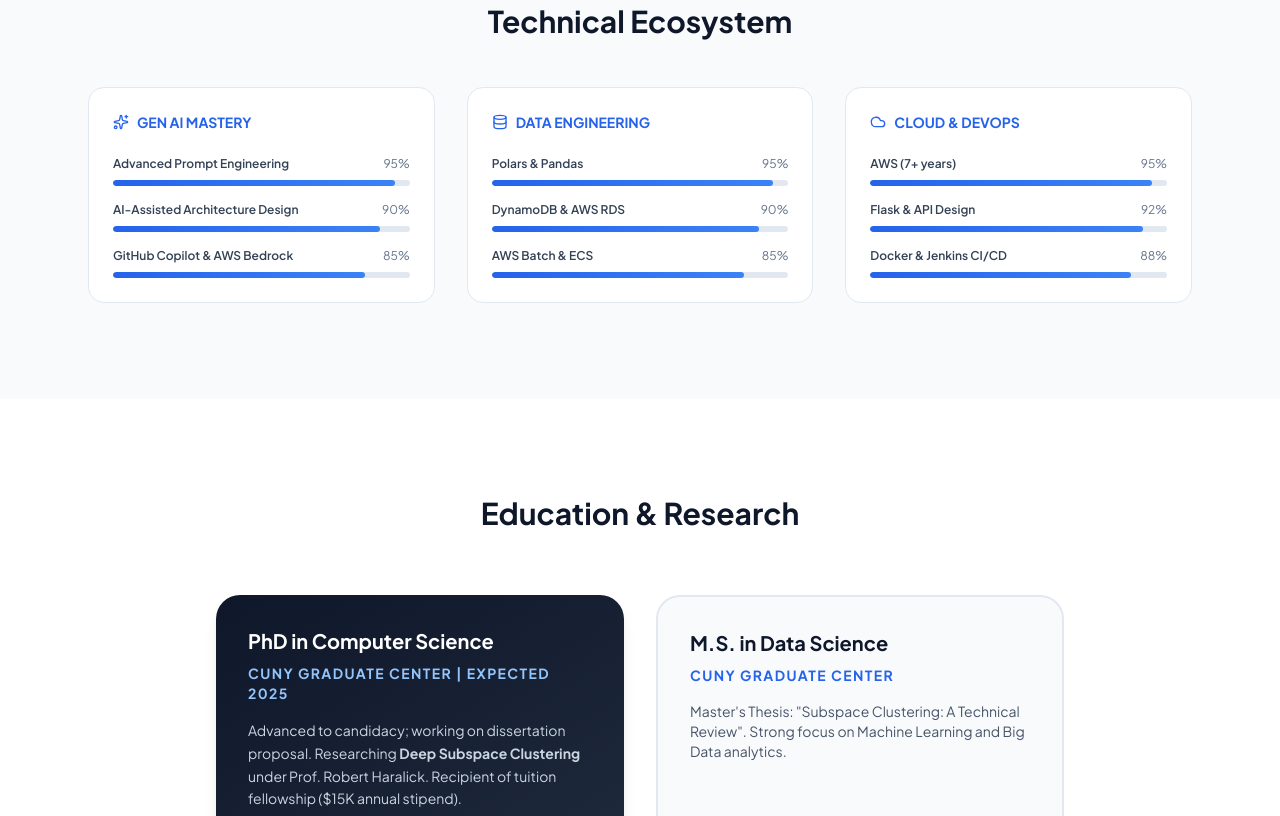
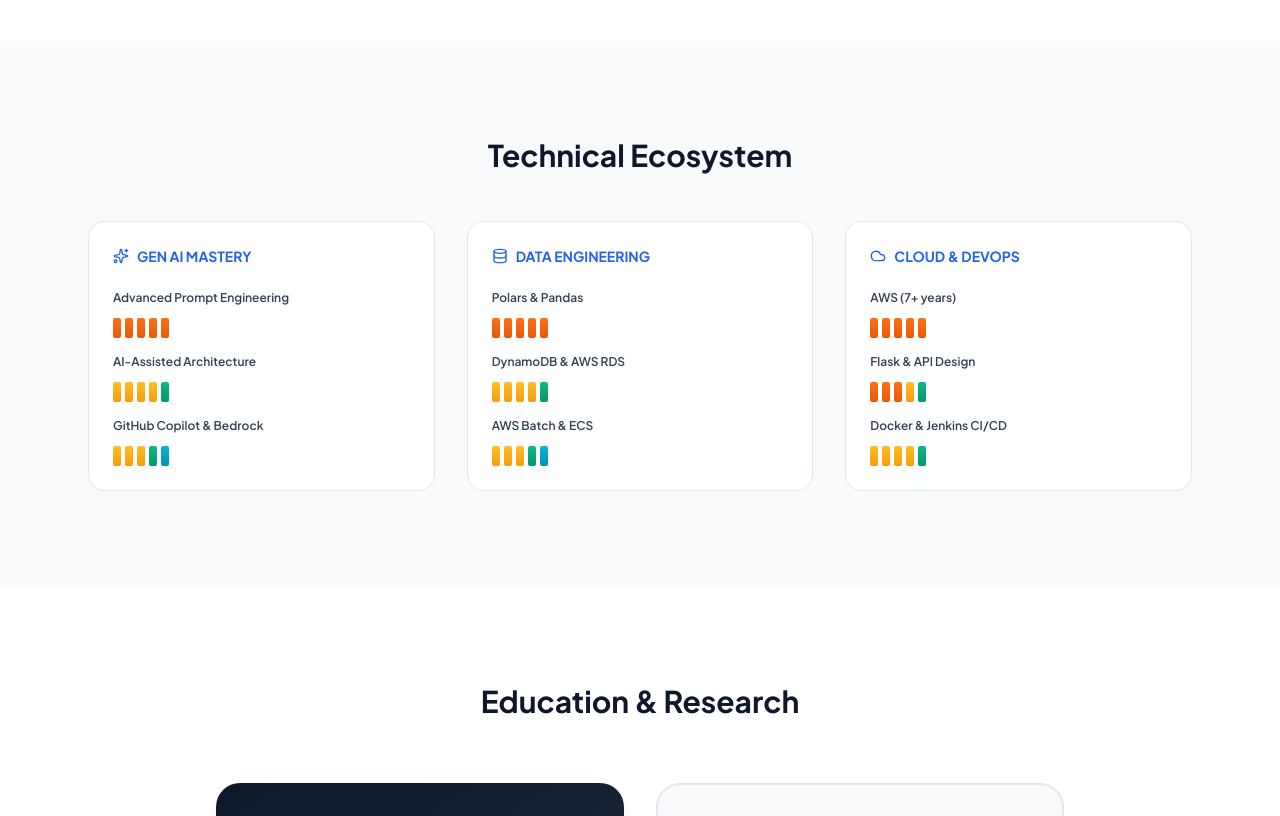
Before and after one commit to vishalbharti1990/vishalbharti1990.github.io, a plain HTML site: page index.html in a window 1280 px wide. Shown: the part 1833-2649 px from the top of the page. Drawn offline with nearby package versions, Linux system fonts and the light colour scheme.

Commit message:
Updated index.html

```diff
--- a/index.html
+++ b/index.html
@@ -26,11 +26,14 @@
         .dark .skill-card:hover { border-color: #3b82f6; }
         .highlight-card { border-left: 4px solid #2563eb; background: linear-gradient(to right, #f8fafc, #ffffff); }
         .dark .highlight-card { border-left: 4px solid #3b82f6; background: linear-gradient(to right, #1e293b, #0f172a); }
-        .skill-level { height: 6px; background: #e2e8f0; border-radius: 3px; overflow: hidden; }
-        .dark .skill-level { background: #334155; }
-        .skill-level-fill { height: 100%; background: linear-gradient(90deg, #2563eb, #3b82f6); border-radius: 3px; }
-        .profile-img { width: 280px; height: 280px; border-radius: 24px; object-fit: cover; border: 4px solid #2563eb; }
-        .dark .profile-img { border-color: #3b82f6; }
+        .skill-heatmap { display: flex; gap: 4px; align-items: flex-end; }
+        .heatmap-tile { width: 8px; height: 20px; border-radius: 2px; transition: all 0.3s ease; cursor: pointer; }
+        .heatmap-tile:hover { transform: scaleY(1.3); }
+        .heat-1 { background: linear-gradient(to bottom, #3b82f6, #2563eb); }
+        .heat-2 { background: linear-gradient(to bottom, #06b6d4, #0891b2); }
+        .heat-3 { background: linear-gradient(to bottom, #10b981, #059669); }
+        .heat-4 { background: linear-gradient(to bottom, #fbbf24, #f59e0b); }
+        .heat-5 { background: linear-gradient(to bottom, #f97316, #ea580c); }
         .theme-toggle { cursor: pointer; padding: 8px; border-radius: 8px; transition: all 0.3s; }
         .theme-toggle:hover { background: rgba(37, 99, 235, 0.1); }
         .dark .theme-toggle:hover { background: rgba(59, 130, 246, 0.1); }
@@ -166,25 +169,40 @@
                     </h4>
                     <div class="space-y-4">
                         <div>
-                            <div class="flex justify-between mb-2">
+                            <div class="flex justify-between mb-3">
                                 <span class="text-xs font-semibold text-slate-700 dark:text-slate-300">Advanced Prompt Engineering</span>
-                                <span class="text-xs text-slate-500 dark:text-slate-400">95%</span>
                             </div>
-                            <div class="skill-level" style="width: 100%"><div class="skill-level-fill" style="width: 95%"></div></div>
+                            <div class="skill-heatmap">
+                                <div class="heatmap-tile heat-5" title="Expert"></div>
+                                <div class="heatmap-tile heat-5" title="Expert"></div>
+                                <div class="heatmap-tile heat-5" title="Expert"></div>
+                                <div class="heatmap-tile heat-5" title="Expert"></div>
+                                <div class="heatmap-tile heat-5" title="Expert"></div>
+                            </div>
                         </div>
                         <div>
-                            <div class="flex justify-between mb-2">
-                                <span class="text-xs font-semibold text-slate-700 dark:text-slate-300">AI-Assisted Architecture Design</span>
-                                <span class="text-xs text-slate-500 dark:text-slate-400">90%</span>
+                            <div class="flex justify-between mb-3">
+                                <span class="text-xs font-semibold text-slate-700 dark:text-slate-300">AI-Assisted Architecture</span>
                             </div>
-                            <div class="skill-level" style="width: 100%"><div class="skill-level-fill" style="width: 90%"></div></div>
+                            <div class="skill-heatmap">
+                                <div class="heatmap-tile heat-4" title="Advanced"></div>
+                                <div class="heatmap-tile heat-4" title="Advanced"></div>
+                                <div class="heatmap-tile heat-4" title="Advanced"></div>
+                                <div class="heatmap-tile heat-4" title="Advanced"></div>
+                                <div class="heatmap-tile heat-3" title="Intermediate"></div>
+                            </div>
                         </div>
                         <div>
-                            <div class="flex justify-between mb-2">
-                                <span class="text-xs font-semibold text-slate-700 dark:text-slate-300">GitHub Copilot & AWS Bedrock</span>
-                                <span class="text-xs text-slate-500 dark:text-slate-400">85%</span>
+                            <div class="flex justify-between mb-3">
+                                <span class="text-xs font-semibold text-slate-700 dark:text-slate-300">GitHub Copilot & Bedrock</span>
                             </div>
-                            <div class="skill-level" style="width: 100%"><div class="skill-level-fill" style="width: 85%"></div></div>
+                            <div class="skill-heatmap">
+                                <div class="heatmap-tile heat-4" title="Advanced"></div>
+                                <div class="heatmap-tile heat-4" title="Advanced"></div>
+                                <div class="heatmap-tile heat-4" title="Advanced"></div>
+                                <div class="heatmap-tile heat-3" title="Intermediate"></div>
+                                <div class="heatmap-tile heat-2" title="Intermediate"></div>
+                            </div>
                         </div>
                     </div>
                 </div>
@@ -195,25 +213,40 @@
                     </h4>
                     <div class="space-y-4">
                         <div>
-                            <div class="flex justify-between mb-2">
+                            <div class="flex justify-between mb-3">
                                 <span class="text-xs font-semibold text-slate-700 dark:text-slate-300">Polars & Pandas</span>
-                                <span class="text-xs text-slate-500 dark:text-slate-400">95%</span>
                             </div>
-                            <div class="skill-level" style="width: 100%"><div class="skill-level-fill" style="width: 95%"></div></div>
+                            <div class="skill-heatmap">
+                                <div class="heatmap-tile heat-5" title="Expert"></div>
+                                <div class="heatmap-tile heat-5" title="Expert"></div>
+                                <div class="heatmap-tile heat-5" title="Expert"></div>
+                                <div class="heatmap-tile heat-5" title="Expert"></div>
+                                <div class="heatmap-tile heat-5" title="Expert"></div>
+                            </div>
                         </div>
                         <div>
-                            <div class="flex justify-between mb-2">
+                            <div class="flex justify-between mb-3">
                                 <span class="text-xs font-semibold text-slate-700 dark:text-slate-300">DynamoDB & AWS RDS</span>
-                                <span class="text-xs text-slate-500 dark:text-slate-400">90%</span>
                             </div>
-                            <div class="skill-level" style="width: 100%"><div class="skill-level-fill" style="width: 90%"></div></div>
+                            <div class="skill-heatmap">
+                                <div class="heatmap-tile heat-4" title="Advanced"></div>
+                                <div class="heatmap-tile heat-4" title="Advanced"></div>
+                                <div class="heatmap-tile heat-4" title="Advanced"></div>
+                                <div class="heatmap-tile heat-4" title="Advanced"></div>
+                                <div class="heatmap-tile heat-3" title="Intermediate"></div>
+                            </div>
                         </div>
                         <div>
-                            <div class="flex justify-between mb-2">
+                            <div class="flex justify-between mb-3">
                                 <span class="text-xs font-semibold text-slate-700 dark:text-slate-300">AWS Batch & ECS</span>
-                                <span class="text-xs text-slate-500 dark:text-slate-400">85%</span>
                             </div>
-                            <div class="skill-level" style="width: 100%"><div class="skill-level-fill" style="width: 85%"></div></div>
+                            <div class="skill-heatmap">
+                                <div class="heatmap-tile heat-4" title="Advanced"></div>
+                                <div class="heatmap-tile heat-4" title="Advanced"></div>
+                                <div class="heatmap-tile heat-4" title="Advanced"></div>
+                                <div class="heatmap-tile heat-3" title="Intermediate"></div>
+                                <div class="heatmap-tile heat-2" title="Intermediate"></div>
+                            </div>
                         </div>
                     </div>
                 </div>
@@ -224,25 +257,40 @@
                     </h4>
                     <div class="space-y-4">
                         <div>
-                            <div class="flex justify-between mb-2">
+                            <div class="flex justify-between mb-3">
                                 <span class="text-xs font-semibold text-slate-700 dark:text-slate-300">AWS (7+ years)</span>
-                                <span class="text-xs text-slate-500 dark:text-slate-400">95%</span>
                             </div>
-                            <div class="skill-level" style="width: 100%"><div class="skill-level-fill" style="width: 95%"></div></div>
+                            <div class="skill-heatmap">
+                                <div class="heatmap-tile heat-5" title="Expert"></div>
+                                <div class="heatmap-tile heat-5" title="Expert"></div>
+                                <div class="heatmap-tile heat-5" title="Expert"></div>
+                                <div class="heatmap-tile heat-5" title="Expert"></div>
+                                <div class="heatmap-tile heat-5" title="Expert"></div>
+                            </div>
                         </div>
                         <div>
-                            <div class="flex justify-between mb-2">
+                            <div class="flex justify-between mb-3">
                                 <span class="text-xs font-semibold text-slate-700 dark:text-slate-300">Flask & API Design</span>
-                                <span class="text-xs text-slate-500 dark:text-slate-400">92%</span>
                             </div>
-                            <div class="skill-level" style="width: 100%"><div class="skill-level-fill" style="width: 92%"></div></div>
+                            <div class="skill-heatmap">
+                                <div class="heatmap-tile heat-5" title="Expert"></div>
+                                <div class="heatmap-tile heat-5" title="Expert"></div>
+                                <div class="heatmap-tile heat-5" title="Expert"></div>
+                                <div class="heatmap-tile heat-4" title="Advanced"></div>
+                                <div class="heatmap-tile heat-3" title="Intermediate"></div>
+                            </div>
                         </div>
                         <div>
-                            <div class="flex justify-between mb-2">
+                            <div class="flex justify-between mb-3">
                                 <span class="text-xs font-semibold text-slate-700 dark:text-slate-300">Docker & Jenkins CI/CD</span>
-                                <span class="text-xs text-slate-500 dark:text-slate-400">88%</span>
                             </div>
-                            <div class="skill-level" style="width: 100%"><div class="skill-level-fill" style="width: 88%"></div></div>
+                            <div class="skill-heatmap">
+                                <div class="heatmap-tile heat-4" title="Advanced"></div>
+                                <div class="heatmap-tile heat-4" title="Advanced"></div>
+                                <div class="heatmap-tile heat-4" title="Advanced"></div>
+                                <div class="heatmap-tile heat-4" title="Advanced"></div>
+                                <div class="heatmap-tile heat-3" title="Intermediate"></div>
+                            </div>
                         </div>
                     </div>
                 </div>
```
